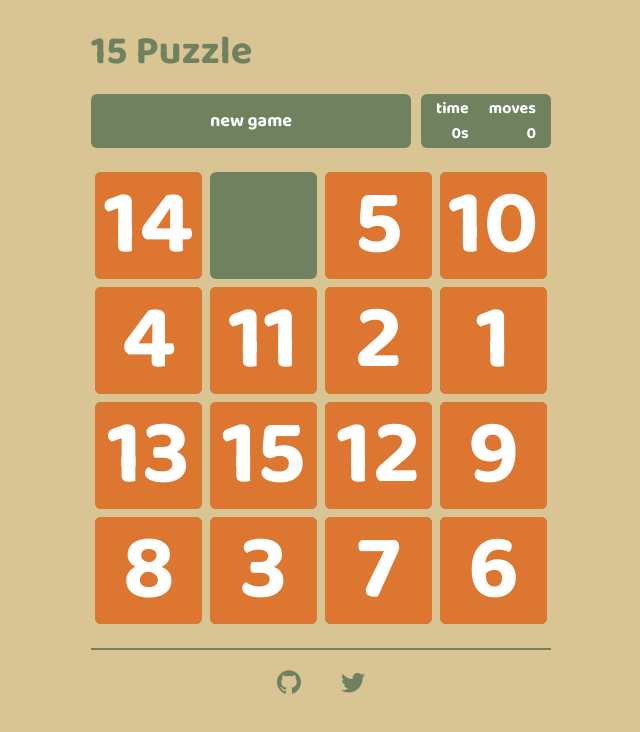
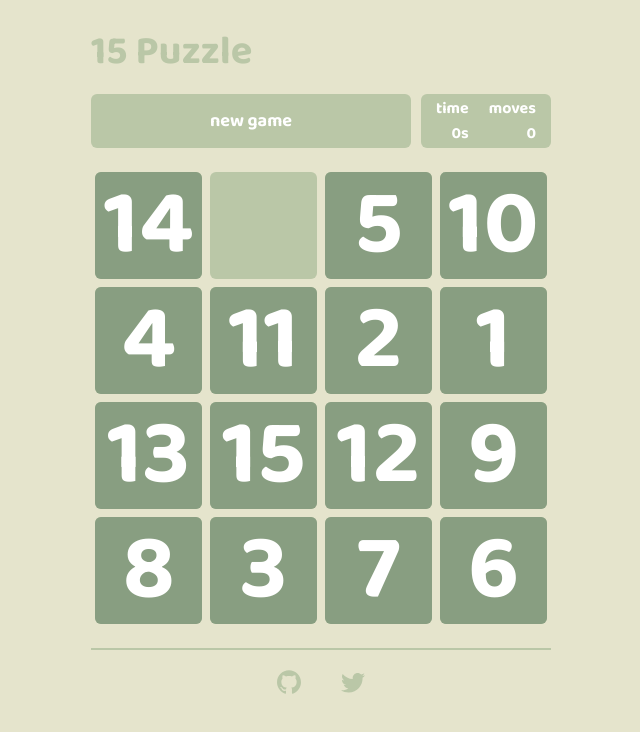
Before and after one commit to aliemir/15puzzle, a React (Create React App) app: page / in a window 1280 px wide. Shown: the top 732 px of the page, without its empty margins (319-959 px from the left). Built offline with nearby package versions, Linux system fonts and the light colour scheme.

Commit message:
random themes and some accesibility issues are solved

```diff
--- a/public/index.html
+++ b/public/index.html
@@ -6,6 +6,12 @@
     <meta name="viewport" content="width=device-width, initial-scale=1" />
     <meta name="theme-color" content="#dd7631" />
     <meta name="description" content="15 Puzzle with React and TypeScript" />
+    <link
+      rel="preload"
+      as="style"
+      onload="this.rel = 'stylesheet'"
+      href="https://fonts.googleapis.com/css?family=Baloo+2:700&display=swap"
+    />
     <link rel="apple-touch-icon" href="%PUBLIC_URL%/192.png" />
     <!--
       manifest.json provides metadata used when your web app is installed on a
--- a/src/components/Footer.tsx
+++ b/src/components/Footer.tsx
@@ -6,13 +6,13 @@ const Footer: React.FC = () => {
   return (
     <FooterWrapper>
       <button
-        className='go-to-github-profile'
+        name='go to github'
         onClick={() => (window.location.href = 'https://github.com/aliemir')}
       >
         <GithubSVG />
       </button>
       <button
-        className='go-to-twitter-profile'
+        name='go to twitter'
         onClick={() =>
           (window.location.href = 'https://twitter.com/aliemirsen')
         }
--- a/src/components/Icons.tsx
+++ b/src/components/Icons.tsx
@@ -4,7 +4,7 @@ import { StyledSVG } from '../elements/StyledSvg'
 const GithubSVG: React.FC = () => {
   return (
     <StyledSVG viewBox='0 0 512 512'>
-      <title />
+      <title>Go To Github</title>
       <path d='M256.004 6.321C114.635 6.321 0 120.93 0 262.32c0 113.107 73.352 209.066 175.068 242.918 12.793 2.369 17.496-5.555 17.496-12.316 0-6.102-.24-26.271-.348-47.662-71.224 15.488-86.252-30.205-86.252-30.205-11.641-29.588-28.424-37.458-28.424-37.458-23.226-15.889 1.755-15.562 1.755-15.562 25.7 1.805 39.238 26.383 39.238 26.383 22.836 39.135 59.888 27.82 74.502 21.279 2.294-16.543 8.926-27.84 16.253-34.232C152.423 368.994 92.65 347.04 92.65 248.949c0-27.949 10.002-50.787 26.38-68.714-2.658-6.45-11.427-32.486 2.476-67.75 0 0 21.503-6.876 70.42 26.245 20.418-5.674 42.318-8.518 64.077-8.617 21.751.099 43.668 2.943 64.128 8.617 48.867-33.122 70.328-26.245 70.328-26.245 13.936 35.264 5.175 61.3 2.518 67.75 16.41 17.928 26.347 40.766 26.347 68.714 0 98.327-59.889 119.975-116.895 126.312 9.182 7.945 17.362 23.523 17.362 47.406 0 34.254-.298 61.822-.298 70.254 0 6.814 4.611 14.797 17.586 12.283C438.74 471.316 512 375.391 512 262.32 512 120.93 397.383 6.321 256.004 6.321z' />
     </StyledSVG>
   )
@@ -13,7 +13,7 @@ const GithubSVG: React.FC = () => {
 const TwitterSVG: React.FC = () => {
   return (
     <StyledSVG viewBox='0 0 512 512'>
-      <title />
+      <title>Go To Twitter</title>
       <path d='M512 113.2c-18.8 8.4-39.1 14-60.3 16.5 21.7-13 38.3-33.6 46.2-58.1-20.3 12-42.8 20.8-66.7 25.5C412 76.7 384.7 64 354.5 64c-58 0-105 47-105 105 0 8.2.9 16.2 2.7 23.9-87.3-4.4-164.7-46.2-216.5-109.8-9 15.5-14.2 33.6-14.2 52.8 0 36.4 18.5 68.6 46.7 87.4-17.2-.5-33.4-5.3-47.6-13.1v1.3c0 50.9 36.2 93.4 84.3 103-8.8 2.4-18.1 3.7-27.7 3.7-6.8 0-13.3-.7-19.8-1.9 13.4 41.7 52.2 72.1 98.1 73-36 28.2-81.2 45-130.5 45-8.5 0-16.8-.5-25.1-1.5C46.5 462.7 101.7 480 161 480c193.2 0 298.9-160.1 298.9-298.9 0-4.6-.1-9.1-.3-13.6 20.5-14.7 38.3-33.2 52.4-54.3z' />
     </StyledSVG>
   )
--- a/src/components/Tile.tsx
+++ b/src/components/Tile.tsx
@@ -13,6 +13,7 @@ const Tile: React.FC<TileProps> = ({ col, row, value, index, onClick }) => {
       <TileWrapper row={row} col={col}>
         <TileInnerWrapper
           className='number-tile'
+          name={`tile ${row}-${col} value ${value}`}
           inplace={index + 1 === value}
           onClick={() => onClick(index)}
         >
@@ -30,7 +31,12 @@ export const ShadowTile: React.FC<{ col: number; row: number }> = ({
   return (
     <>
       <TileWrapper row={row} col={col}>
-        <TileInnerWrapper shadow></TileInnerWrapper>
+        <TileInnerWrapper
+          shadow
+          aria-hidden='true'
+          role='none/presentation'
+          name='shadow tile'
+        ></TileInnerWrapper>
       </TileWrapper>
     </>
   )
--- a/src/elements/FooterWrapper.tsx
+++ b/src/elements/FooterWrapper.tsx
@@ -6,6 +6,7 @@ export const FooterWrapper = styled.footer`
   border-top: 2px solid ${(props) => props.theme.colors.backgroundDark};
   margin-top: 20px;
   button {
+    cursor: pointer;
     padding: 10px;
     outline: none;
     border: none;
--- a/src/index.tsx
+++ b/src/index.tsx
@@ -3,16 +3,12 @@ import ReactDOM from 'react-dom'
 import App from './App'
 import * as serviceWorker from './serviceWorker'
 import { ThemeProvider } from 'styled-components'
-import { theme } from './styles/theme'
+import { randomTheme } from './styles/theme'
 import GlobalStyle from './styles/global'
 
 ReactDOM.render(
   <React.StrictMode>
-    <ThemeProvider theme={theme}>
-      <link
-        rel='stylesheet'
-        href='https://fonts.googleapis.com/css?family=Baloo+2:700&display=swap'
-      />
+    <ThemeProvider theme={randomTheme()}>
       <GlobalStyle />
       <App />
     </ThemeProvider>
--- a/src/styles/theme.ts
+++ b/src/styles/theme.ts
@@ -1,6 +1,120 @@
 // theme.ts
 import { DefaultTheme } from 'styled-components'
-import { invert } from '../utils/color'
+import { invert, darken } from '../utils/color'
+
+interface ColorPalette {
+  background: string
+  backgroundDark: string
+  primary: string
+  secondary: string
+  white: string
+}
+
+const palettes: ColorPalette[] = [
+  {
+    background: '#d8c593',
+    backgroundDark: '#708160',
+    primary: '#dd7631',
+    secondary: invert('#dd7631'),
+    white: '#ffffff',
+  },
+  {
+    background: '#fff3cd',
+    backgroundDark: '#4d3e3e',
+    primary: '#d97652',
+    secondary: invert('#d97652'),
+    white: '#ffffff',
+  },
+  {
+    background: '#e9e1cc',
+    backgroundDark: '#ea728c',
+    primary: '#6e5773',
+    secondary: darken('#6e5773', 42),
+    white: '#ffffff',
+  },
+  {
+    background: '#cfb495',
+    backgroundDark: '#758184',
+    primary: '#5d5b6a',
+    secondary: darken('#5d5b6a', 42),
+    white: '#ffffff',
+  },
+  {
+    background: '#f4f4f4',
+    backgroundDark: '#3a3535',
+    primary: '#ff7315',
+    secondary: darken('#ff7315', 60),
+    white: '#ffffff',
+  },
+  {
+    background: '#c7f0db',
+    backgroundDark: '#6c7b95',
+    primary: '#464159',
+    secondary: darken('#464159', 60),
+    white: '#ffffff',
+  },
+  {
+    background: '#e5e4cc',
+    backgroundDark: '#bac7a7',
+    primary: '#889e81',
+    secondary: '#698474',
+    white: '#ffffff',
+  },
+  {
+    background: '#6fb98f',
+    backgroundDark: '#2c7873',
+    primary: '#004445',
+    secondary: darken('#004445', 42),
+    white: '#ffffff',
+  },
+  {
+    background: '#d7c79e',
+    backgroundDark: '#e08f62',
+    primary: '#a35638',
+    secondary: darken('#a35638', 42),
+    white: '#ffffff',
+  },
+  {
+    background: '#d597ce',
+    backgroundDark: '#745c97',
+    primary: '#39375b',
+    secondary: darken('#39375b', 42),
+    white: '#ffffff',
+  },
+  {
+    background: '#eafbea',
+    backgroundDark: '#6f9a8d',
+    primary: '#1f6650',
+    secondary: darken('#1f6650', 42),
+    white: '#ffffff',
+  },
+  {
+    background: '#dfcdc3',
+    backgroundDark: '#5f6769',
+    primary: '#719192',
+    secondary: darken('#719192', 42),
+    white: '#ffffff',
+  },
+  {
+    background: '#42b883',
+    backgroundDark: '#347474',
+    primary: '#35495e',
+    secondary: darken('#35495e', 42),
+    white: '#ffffff',
+  },
+  {
+    background: '#4d4545',
+    backgroundDark: '#393232',
+    primary: '#ed8d8d',
+    secondary: darken('#ed8d8d', 42),
+    white: '#ffffff',
+  },
+]
+
+// const randomPalette = (): string => {
+//   const index = Math.floor(Math.random() * palettes.length)
+//   return palettes[index]
+// }
 
 const theme: DefaultTheme = {
   borderRadius: '6px',
@@ -10,9 +124,13 @@ const theme: DefaultTheme = {
     backgroundDark: '#708160',
     primary: '#dd7631',
     secondary: invert('#dd7631'),
-    // secondary: '#bb3b0e',
     white: '#ffffff',
   },
 }
 
+export const randomTheme = (): DefaultTheme => {
+  const index = Math.floor(Math.random() * palettes.length)
+  return { ...theme, colors: { ...palettes[index] } }
+}
+
 export { theme }
```
